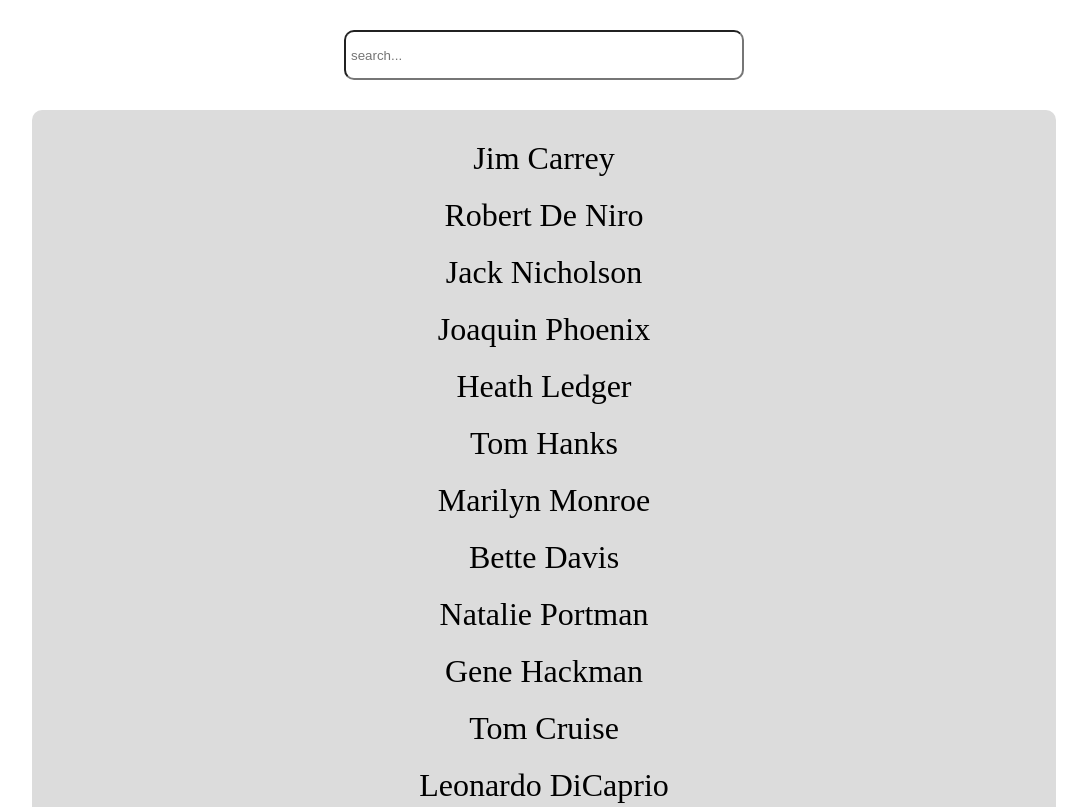
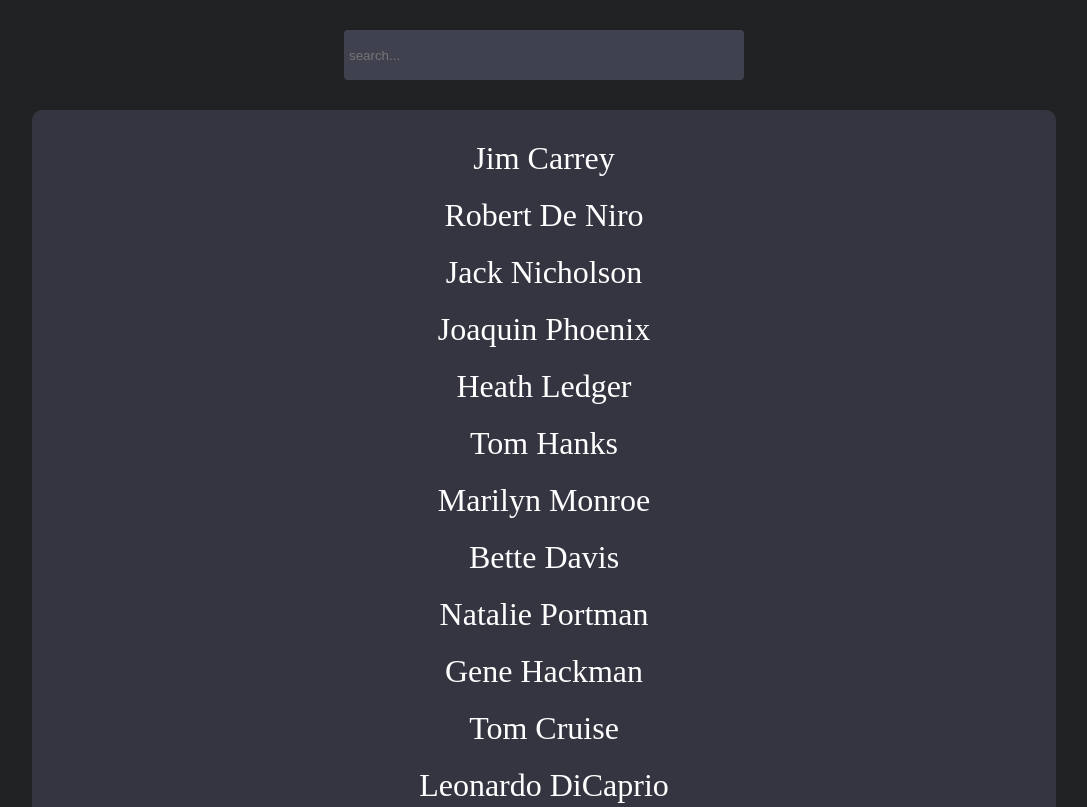
Before and after one commit to arberLisaj/vanilla_projects, a plain HTML site: page searchbar/index.html in a window 1280 px wide. Shown: the top 807 px of the page, without its empty margins (96-1183 px from the left). Drawn offline with Linux system fonts and the light colour scheme.

Commit message:
additional style changes

```diff
--- a/searchbar/style.css
+++ b/searchbar/style.css
@@ -2,15 +2,21 @@
   margin: 0;
   padding: 0;
   box-sizing: border-box;
+}
+body {
+  background-color: #202123;
 }
 #inputBox {
   display: block;
   height: 50px;
   width: 400px;
   padding: 5px;
-  /* outline: 1px solid blue; */
-  border-radius: 10px;
+  outline: none;
+  border: none;
+  border-radius: 4px;
   margin: 30px auto;
+  background-color: #40414f;
+  color: white;
 }
 .content_container {
   margin: auto;
@@ -18,11 +24,12 @@
   display: flex;
   flex-direction: column;
   align-items: center;
-  background-color: gainsboro;
+  background-color: #343541;
   border-radius: 10px;
   padding-block: 20px;
 }
 h1 {
   font-weight: normal;
   margin-block: 10px;
+  color: white;
 }
```
